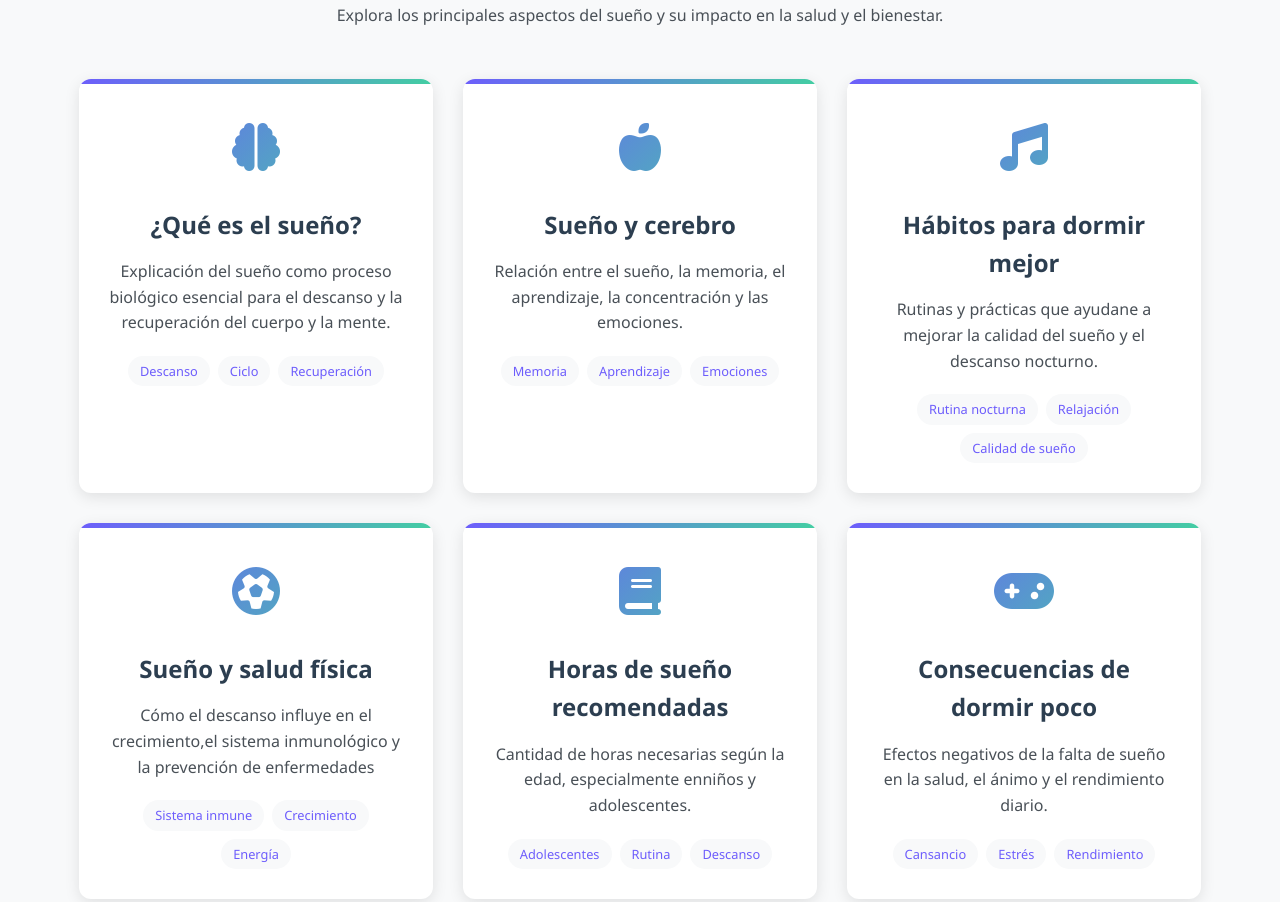
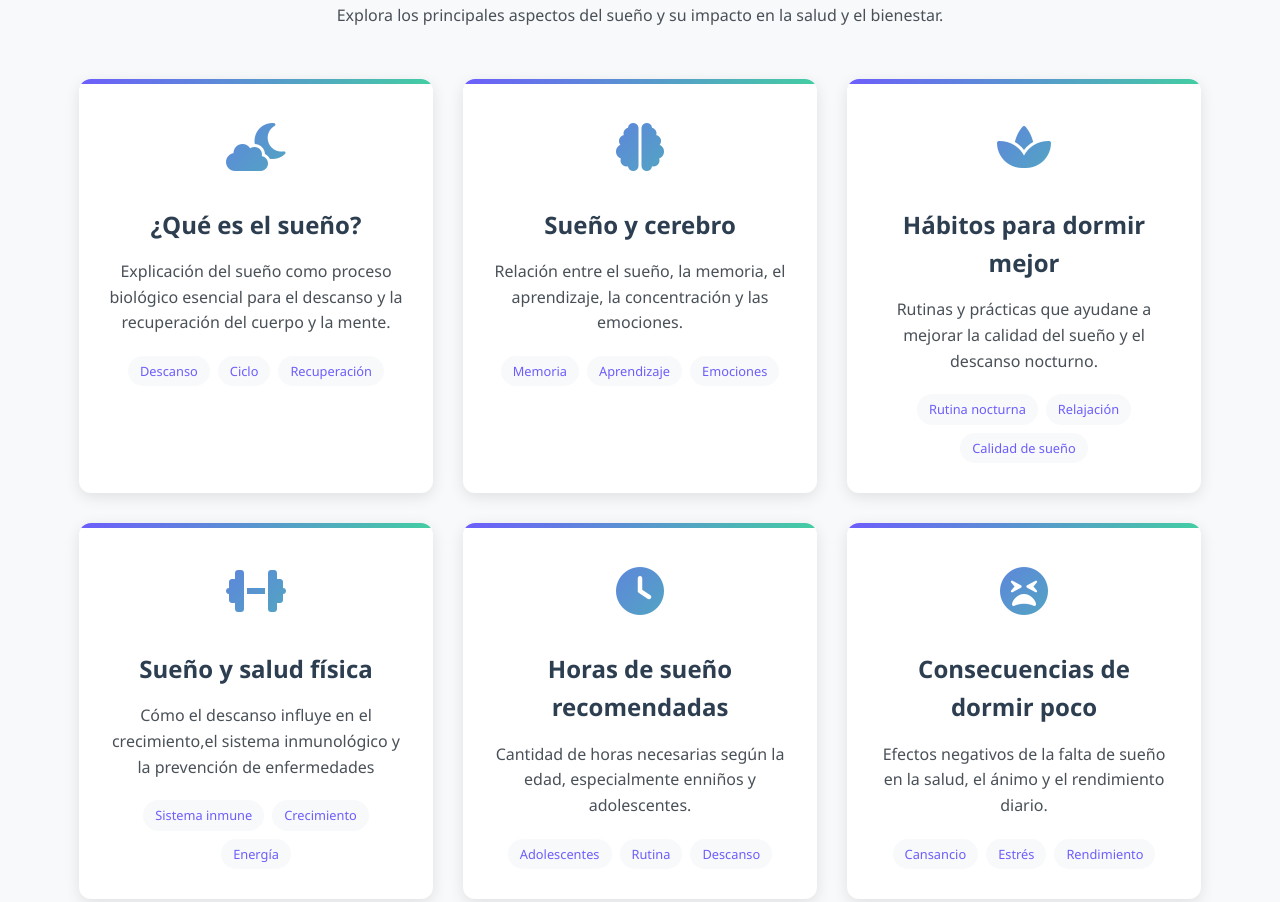
Before and after one commit to sara57byte/sara57byte.github.io, a plain HTML site: page index.html in a window 1280 px wide. Shown: the part 721-1623 px from the top of the page. Drawn offline with Linux system fonts and the light colour scheme.

Commit message:
Add files via upload

```diff
--- a/index.html
+++ b/index.html
@@ -47,8 +47,7 @@
             <div class="categories-grid">
                 <div class="category-card">
                     <div class="category-icon">
-                        <i class="fas fa-brain"></i>
-                    </div>
+<i class="fa-solid fa-cloud-moon"></i>                  </div>
                     <h3>¿Qué es el sueño?</h3>
                     <p>Explicación del sueño como proceso biológico esencial para el descanso y la recuperación del cuerpo y la mente.</p>
                     <div class="category-tags">
@@ -59,7 +58,7 @@
                 </div>
                 <div class="category-card">
                     <div class="category-icon">
-                        <i class="fas fa-apple-alt"></i>
+                        <i class="fa-solid fa-brain"></i>
                     </div>
                     <h3>Sueño y cerebro</h3>
                     <p>Relación entre el sueño, la memoria, el aprendizaje, la concentración y las emociones.</p>
@@ -71,7 +70,7 @@
                 </div>
                 <div class="category-card">
                     <div class="category-icon">
-                        <i class="fas fa-music"></i>
+                        <i class="fa-solid fa-spa"></i>
                     </div>
                     <h3>Hábitos para dormir mejor</h3>
                     <p>Rutinas y prácticas que ayudane a mejorar la calidad del sueño y el descanso nocturno.</p>
@@ -83,7 +82,7 @@
                 </div>
                 <div class="category-card">
                     <div class="category-icon">
-                        <i class="fas fa-futbol"></i>
+                        <i class="fa-solid fa-dumbbell"></i>
                     </div>
                     <h3>Sueño y salud física</h3>
                     <p>Cómo el descanso influye en el crecimiento,el sistema inmunológico y la prevención de enfermedades</p>
@@ -95,7 +94,7 @@
                 </div>
                 <div class="category-card">
                     <div class="category-icon">
-                        <i class="fas fa-book"></i>
+                        <i class="fa-solid fa-clock"></i>
                     </div>
                     <h3>Horas de sueño recomendadas</h3>
                     <p>Cantidad de horas necesarias según la edad, especialmente enniños y adolescentes.</p>
@@ -107,7 +106,7 @@
                 </div>
                 <div class="category-card">
                     <div class="category-icon">
-                        <i class="fas fa-gamepad"></i>
+                        <i class="fa-solid fa-face-tired"></i>
                     </div>
                     <h3>Consecuencias de dormir poco</h3>
                     <p>Efectos negativos de la falta de sueño en la salud, el ánimo y el rendimiento diario.</p>
@@ -224,7 +223,7 @@
                 </div>
                 <div class="resource-card">
                     <div class="resource-icon">
-                        <i class="fas fa-graduation-cap"></i>
+                        <i class="fa-solid fa-bed"></i>
                     </div>
                     <h3>Sueño y Bienestar</h3>
                     <ul class="resource-links">
@@ -236,7 +235,7 @@
                 </div>
                 <div class="resource-card">
                     <div class="resource-icon">
-                        <i class="fas fa-palette"></i>
+                        <i class="fa-solid fa-phone-slash"></i>
                     </div>
                     <h3>Hábitos y Prevención</h3>
                     <ul class="resource-links">
```
Also changed, not shown: aboutme.html (+1 -2 lines).
